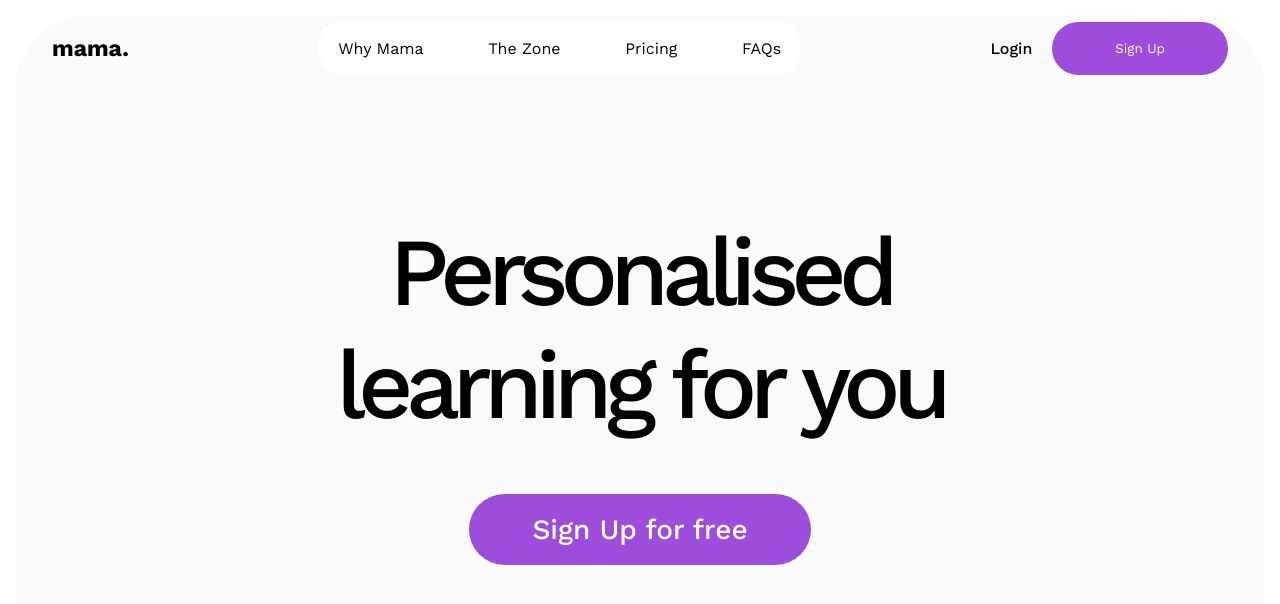
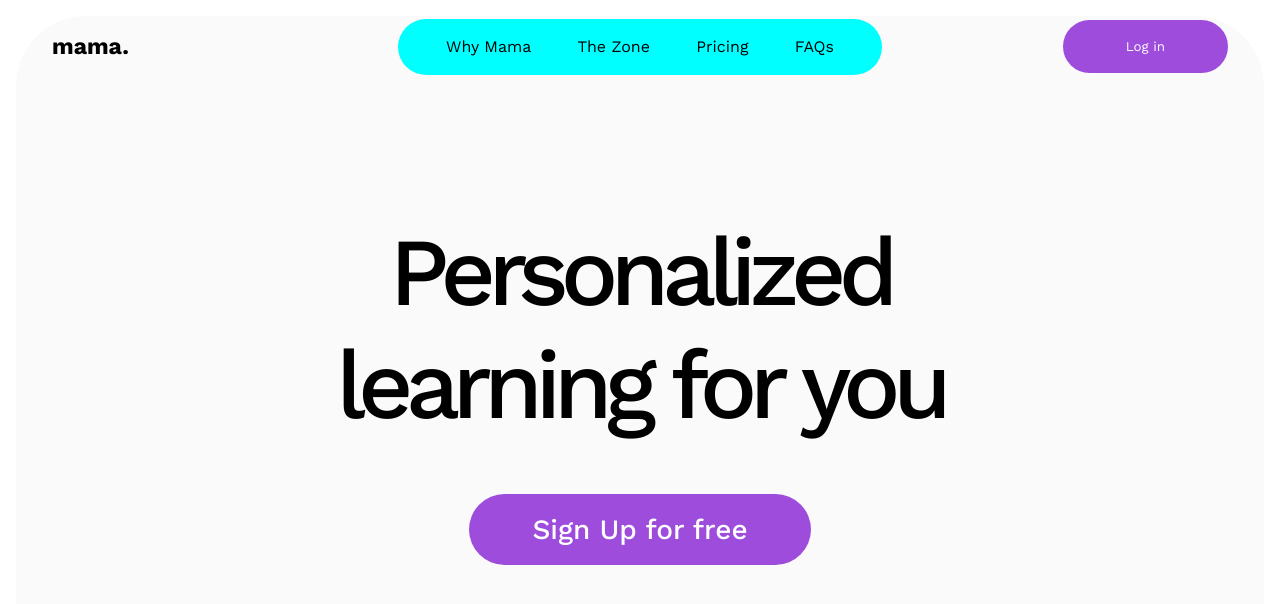
Before and after one commit to pyANSH/trf-mama, a React (Vite) app in the folder frontend/: page / in a window 1280 px wide. Shown: the top 604 px of the page. Built offline with nearby package versions, Linux system fonts and the light colour scheme.

Commit message:
update : landing page design

```diff
--- a/frontend/src/pages/landingPage/LandingPage.tsx
+++ b/frontend/src/pages/landingPage/LandingPage.tsx
@@ -23,21 +23,48 @@ const LogoText = styled.h1`
   font-weight: 700;
   font-size: 23px;
   line-height: 27px;
+
+  cursor: pointer;
 `;
 
-const Nav = styled.div`
+const NavContainer = styled.div`
   display: flex;
-  justify-content: space-between;
   align-items: center;
-  max-width: 483px;
-  max-height: 56px;
-  font-weight: 400;
-  font-size: 16px;
+  justify-content: center;
+  max-width: 484px;
+  /* max-height: 56px; */ //? why do we need this?
+
   width: 100%;
-  background-color: #fff;
-  padding: 20px;
+  background-color: aqua;
+  padding: 18px 48px;
   border-radius: 30px;
+
+  position: absolute;
+  top: 50%;
+  left: 50%;
+  transform: translate(-50%, -50%);
 `;
+
+const NavOptionsContainer = styled.div`
+display: flex;
+align-items: center;
+justify-content: space-between;
+width: 100%;
+padding: 0px;
+gap: 44px;
+`;
+
+const NavItem = styled.div`
+  cursor: pointer;
+`;
+
+const NavText = styled.p(() => ({
+	fontStyle: 'normal',
+	fontWeight: '400',
+	fontSize: '16px',
+	lineHeight: '20px',
+	color: '#000',
+}));
 
 const Logo = styled.div`
   font-style: normal;
@@ -66,14 +93,15 @@ const BTN_SignUp = styled(Button)`
   padding: 19px 63px;
   border-radius: 30px;
   color: #fff;
+  cursor: pointer;
 `;
 
-const LoginBTNContainer = styled.div`
-  display: flex;
-  justify-content: space-between;
-  align-items: center;
-  gap: 20px;
-`;
+// const LoginBTNContainer = styled.div`
+//   display: flex;
+//   justify-content: space-between;
+//   align-items: center;
+//   gap: 20px;
+// `;
 
 const Hero = styled.div`
   background: #fafafa;
@@ -104,55 +132,61 @@ const HeroBTN = styled(BTN_SignUp)`
   margin: 52px 0;
 `;
 
-const NavListContainer = styled.ul`
-  display: flex;
-  justify-content: space-between;
-  align-items: center;
-  width: 100%;
-  list-style: none;
-`;
 
-const NavItem = styled.li`
-  a {
-    text-decoration: none;
-    color: #000;
-  }
-`;
+
 
 function LandingPage() {
+
+	const NavItems = [
+		{
+			id: 1,
+			text: 'Why Mama',
+			link: '#',
+			onClick: () => console.log('why mama clicked'),
+		},
+		{
+			id: 2,
+			text: 'The Zone',
+			link: '#',
+			onClick: () => console.log('the zone clicked'),
+		},
+		{
+			id: 3,
+			text: 'Pricing',
+			link: '#',
+			onClick: () => console.log('pricing clicked'),
+		},
+		{
+			id: 4,
+			text: 'FAQs',
+			link: '#',
+			onClick: () => console.log('faqs clicked'),
+		},
+
+	];
 
 	return (
 		<MainContainer>
 			<Header>
 				<LogoText>{'mama.'}</LogoText>
 
-				<Nav>
-					<NavListContainer>
-						<NavItem>
-							<a href="#">{'Why Mama'}</a>
-						</NavItem>
-						<NavItem>
-							<a href="#">{'The Zone'}</a>
-						</NavItem>
-						<NavItem>
-							<a href="#">{'Pricing'}</a>
-						</NavItem>
-						<NavItem>
-							<a href="#">{'FAQs'}</a>
-						</NavItem>
-					</NavListContainer>
-				</Nav>
+				<NavContainer>
+					<NavOptionsContainer>
+						{NavItems.map((item) => (
+							<NavItem key={item.id}>
+								<NavText onClick={item.onClick}>{item.text}</NavText>
+							</NavItem>
+						))}
+					</NavOptionsContainer>
+				</NavContainer>
 
-				<LoginBTNContainer>
-					<BTN_Login>{'Login'}</BTN_Login>
-					<BTN_SignUp>{'Sign Up'}</BTN_SignUp>
-				</LoginBTNContainer>
+				<BTN_SignUp>{'Log in'}</BTN_SignUp>
+
 			</Header>
-			{/* <header className="header"></header> */}
+
 			<Hero>
-				{/* <div></div> */}
 				<div>
-					<HeroHeadingText>{'Personalised'} </HeroHeadingText>
+					<HeroHeadingText>{'Personalized'} </HeroHeadingText>
 					<HeroHeadingText>{'learning for you'}</HeroHeadingText>
 				</div>
 				<HeroBTN>{'Sign Up for free'}</HeroBTN>
```
